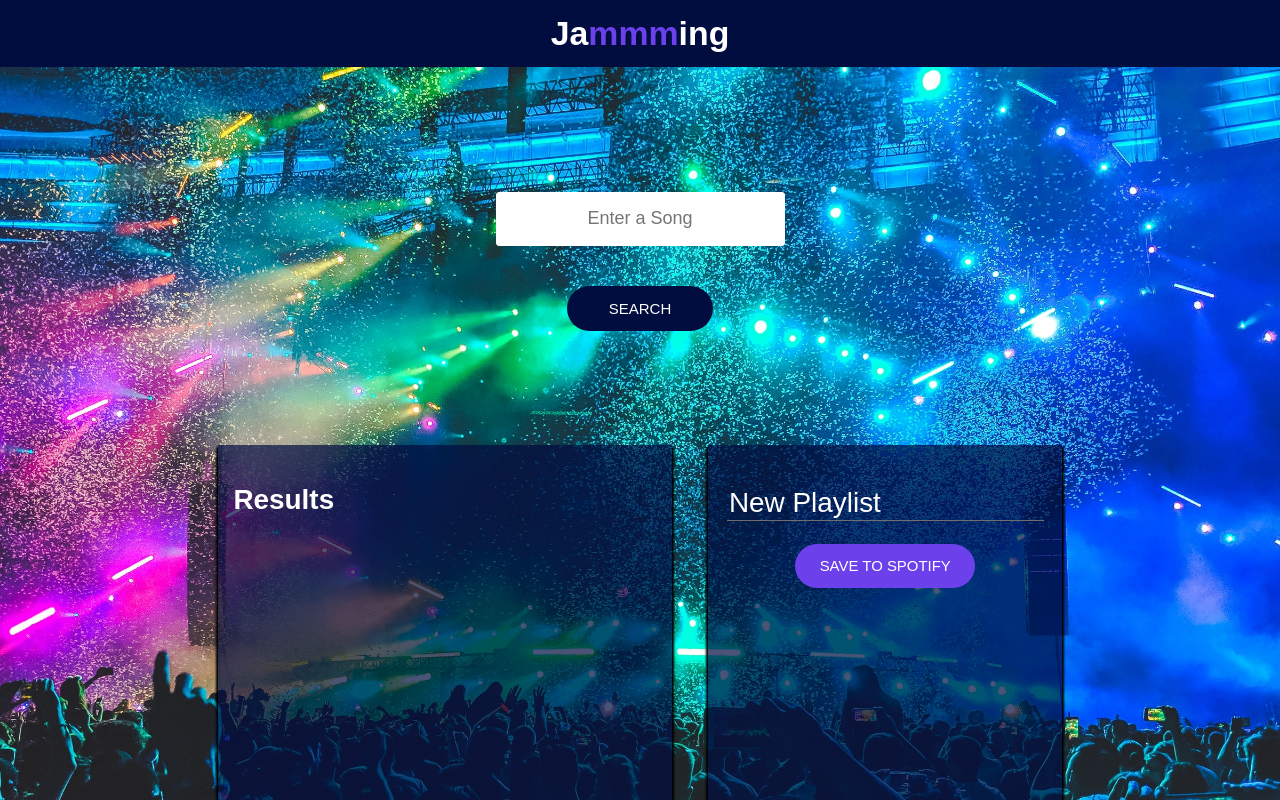
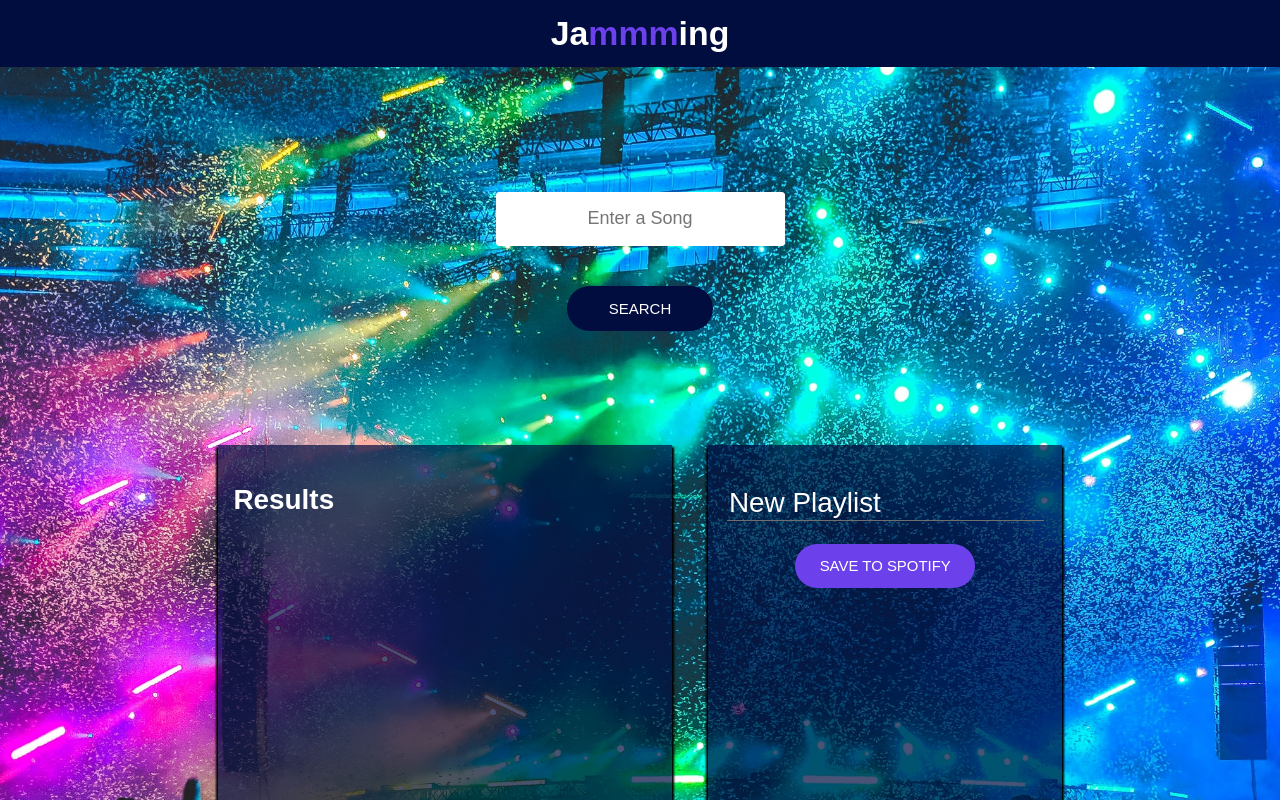
Before and after one commit to alittlebroken/jamming, a React (Create React App) app: page / in a window 1280 px wide. Shown: the top 800 px of the page. Built offline with nearby package versions, Linux system fonts and the light colour scheme; a web font is replaced by a local one.

Commit message:
Reverted height of app back to 100% height

```diff
--- a/src/Components/App/App.css
+++ b/src/Components/App/App.css
@@ -28,12 +28,13 @@ h2 {
 }
 
 .App {
-  height: 100vh;
+  height: 100%;
   padding: 0 17% 10% 17%;
   /* background-image: url('./background_photo_desktop.webp'); */
+  background-color: #010c3f;
   background-image: url('./jamming_bg.jpg');
   background-size: cover;
-  background-position: left;
+  background-position: cover;
   background-repeat: no-repeat;
   font-family: 'Work Sans', sans-serif;
   font-weight: 500;
--- a/src/Components/SearchResults/SearchResults.css
+++ b/src/Components/SearchResults/SearchResults.css
@@ -15,6 +15,7 @@
 @media only screen and (max-width: 1020px) {
   .SearchResults {
     width: 90%;
+    height: 300px;
     margin-bottom: 2rem;
   }
 }
```
